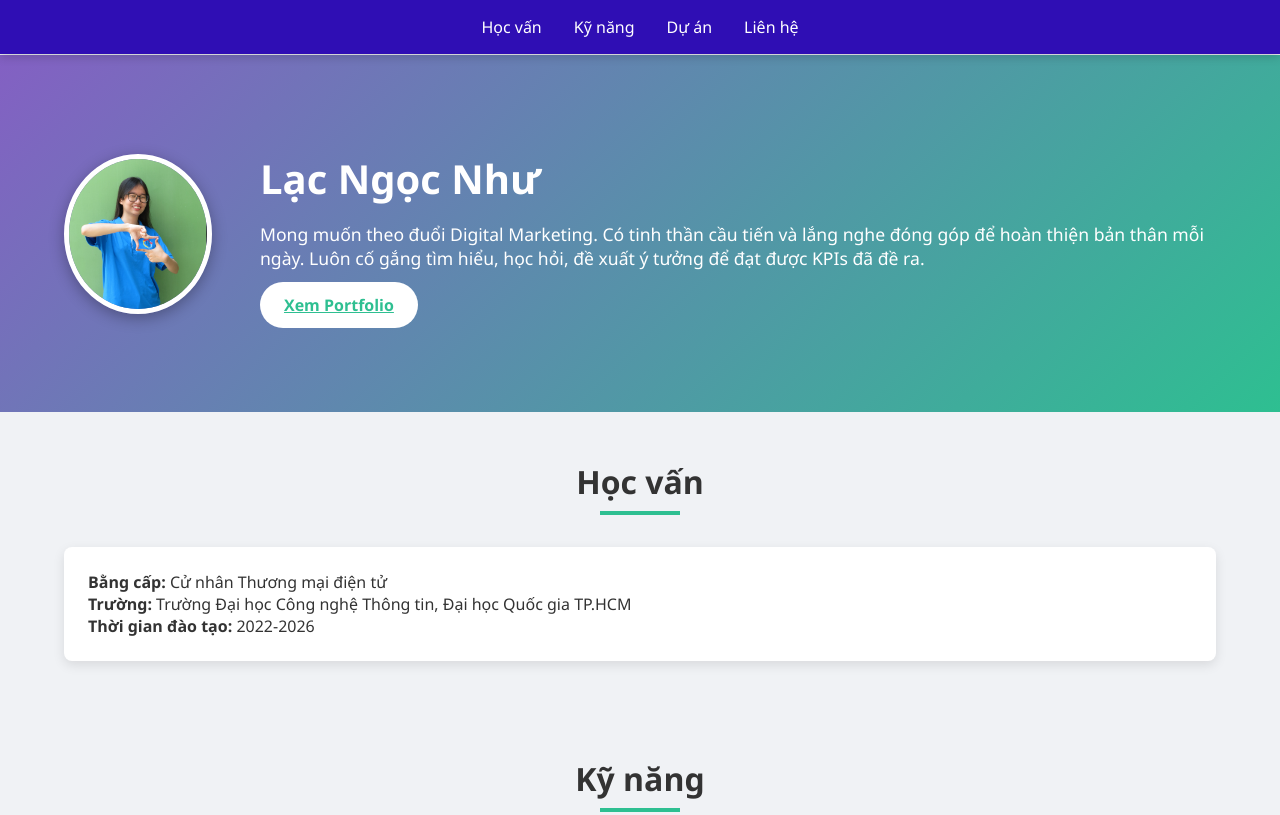
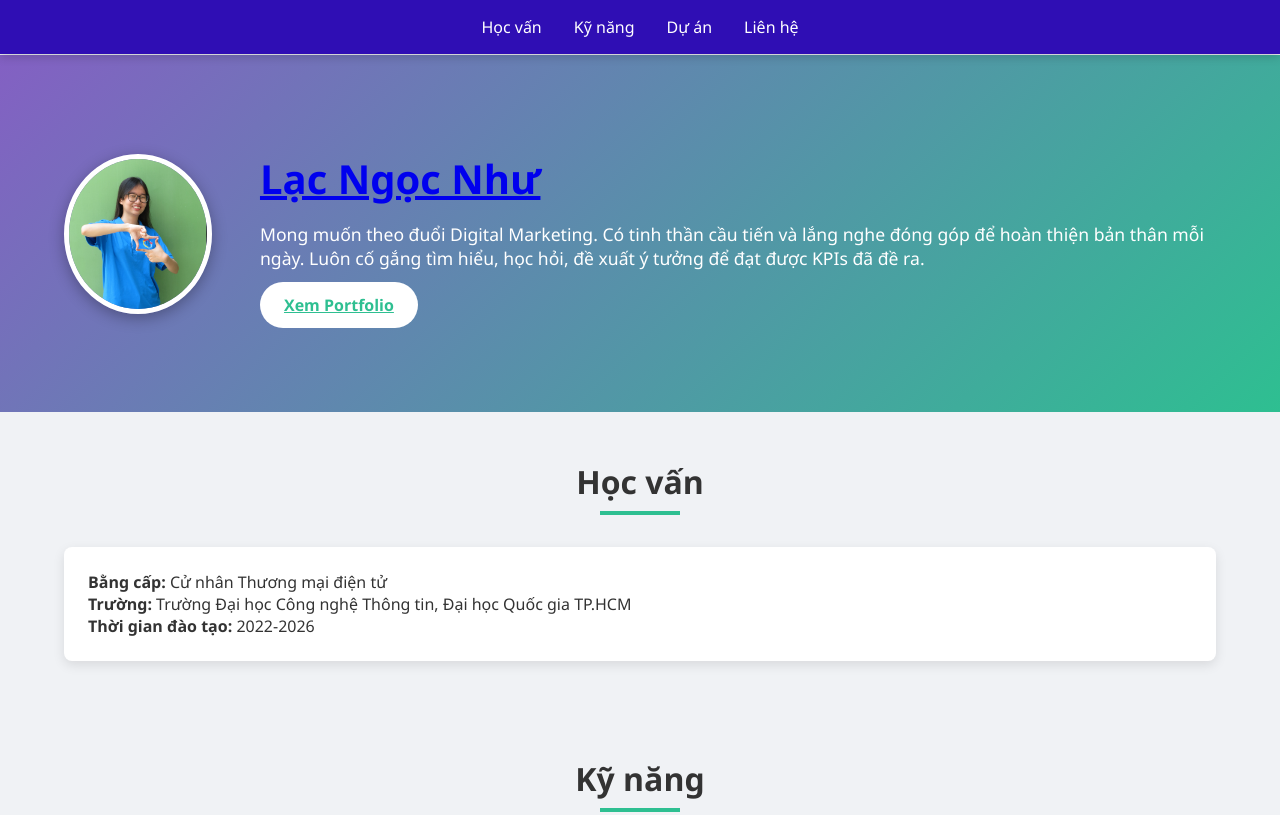
Before and after one commit to nhungoclac/portfolio, a plain HTML site: page index.html in a window 1280 px wide. Shown: the top 815 px of the page. Drawn offline with Linux system fonts and the light colour scheme.

Commit message:
Update index.html

```diff
--- a/index.html
+++ b/index.html
@@ -25,8 +25,11 @@
       <div class="container hero-content">
         <img src="/portfolio/img/avt.png" alt="Lạc Ngọc Như" class="hero-img" />
         <div class="hero-text">
-          <h1>Lạc Ngọc Như</h1>
-          <p>
+          <h1>
+            <a href="https://nhungoclac.github.io/portfolio/" rel="noopener">
+              Lạc Ngọc Như
+            </a>
+          </h1>          <p>
             Mong muốn theo đuổi Digital Marketing. Có tinh thần cầu tiến và lắng
             nghe đóng góp để hoàn thiện bản thân mỗi ngày. Luôn cố gắng tìm
             hiểu, học hỏi, đề xuất ý tưởng để đạt được KPIs đã đề ra.
```
